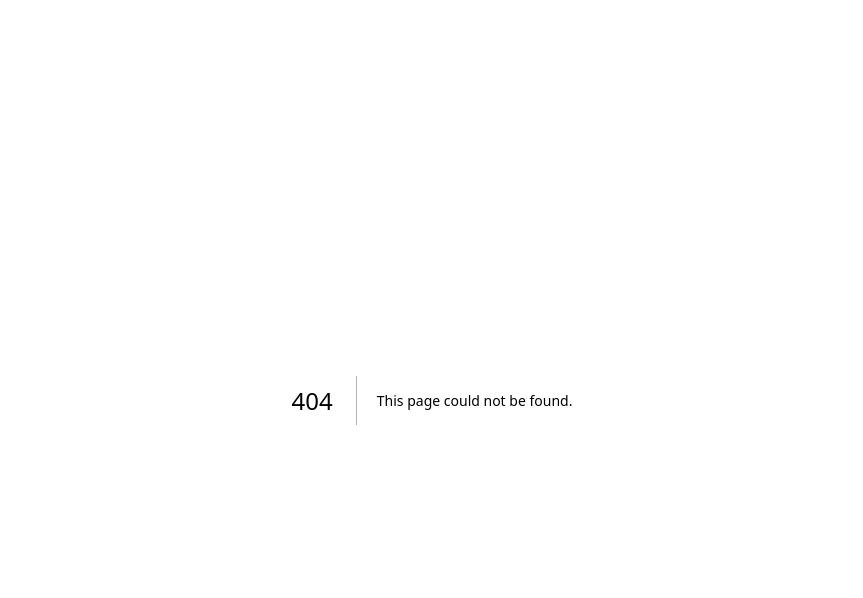
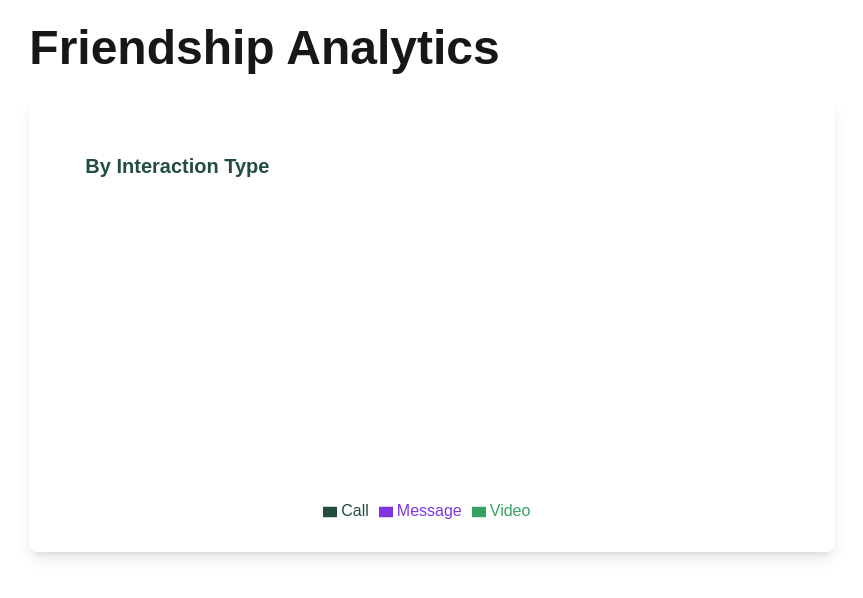
Before and after one commit to onamikaonu086-boop/assigment-7-onu, a Next.js app: page /stats in a window 1280 px wide. Before the commit this address had no page. Shown: the top 598 px of the page, without its empty margins (208-1071 px from the left). Built offline with nearby package versions, Linux system fonts and the light colour scheme.

Commit message:
creat stats

```diff
--- /dev/null
+++ b/src/app/stats/page.jsx
@@ -0,0 +1,64 @@
+"use client";
+import React, { useEffect, useState } from 'react';
+import { PieChart, Cell, Pie,  Tooltip, Legend, ResponsiveContainer } from 'recharts';
+
+const StatsPage = () => {
+    const [data, setData] = useState([]);
+
+    useEffect(() => {
+        const timeline = JSON.parse(localStorage.getItem('timeline')) || [];
+
+        let call = 0;
+        let message = 0;
+        let video = 0;
+
+        timeline.forEach(item => {
+            if (item.type === 'call') call++;
+            else if (item.type === 'message') message++;
+            else if (item.type === 'video') video++;
+        });
+        const chartData = [
+            { name: 'Call', value: call },
+            { name: 'Message', value: message },
+            { name: 'Video', value: video }
+        ];
+
+        setData(chartData);
+    }, []);
+
+    const COLORS = ['#244D3F', '#7E35E1', '#37A163'];
+
+    return (
+        <div className='p-6 md:w-8/12 mx-auto'>
+            <h1 className='text-2xl md:text-5xl font-bold mb-6'>Friendship Analytics</h1>
+            <div className='bg-white rounded-lg shadow-lg p-3 md:p-6'>
+                <h2 className='text-lg text-[#244D3F] md:text-xl font-semibold mb-4 md:p-8'>By Interaction Type</h2>
+                <div>
+                    <ResponsiveContainer width="100%" height={300}>
+                        <PieChart>
+                            <Pie
+                                data={data}
+                                cx="50%"
+                                cy="50%"
+                                innerRadius="80%"
+                                outerRadius="100%"
+                                cornerRadius="50%"
+                                fill='#8884d8'
+                                paddingAngle={5}
+                                dataKey="value"
+                            >
+                                {data.map((entry, index) => (
+                                    <Cell key={`cell-${index}`} fill={COLORS[index % COLORS.length]} />
+                                ))}
+                            </Pie>
+                            <Tooltip />
+                            <Legend />
+                        </PieChart>
+                    </ResponsiveContainer>
+                </div>
+            </div>
+        </div>
+    );
+};
+
+export default StatsPage;
```
